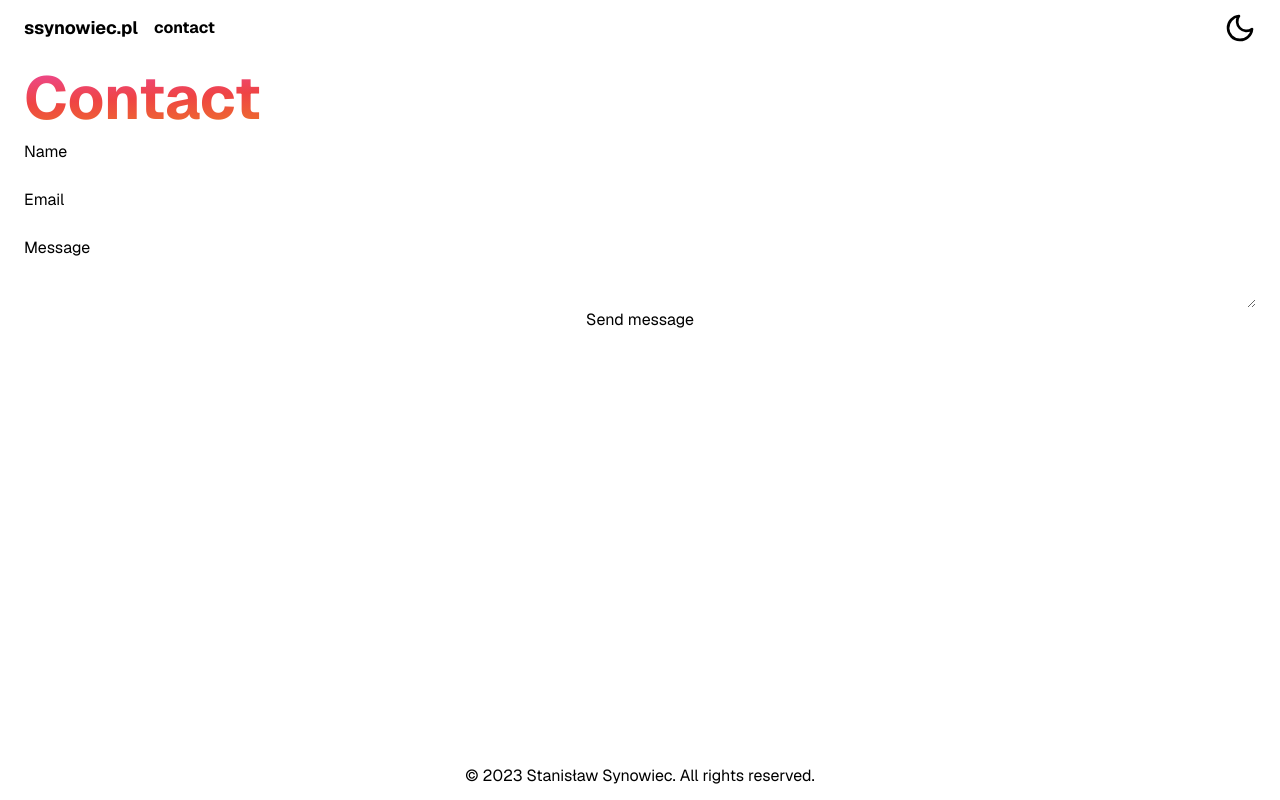
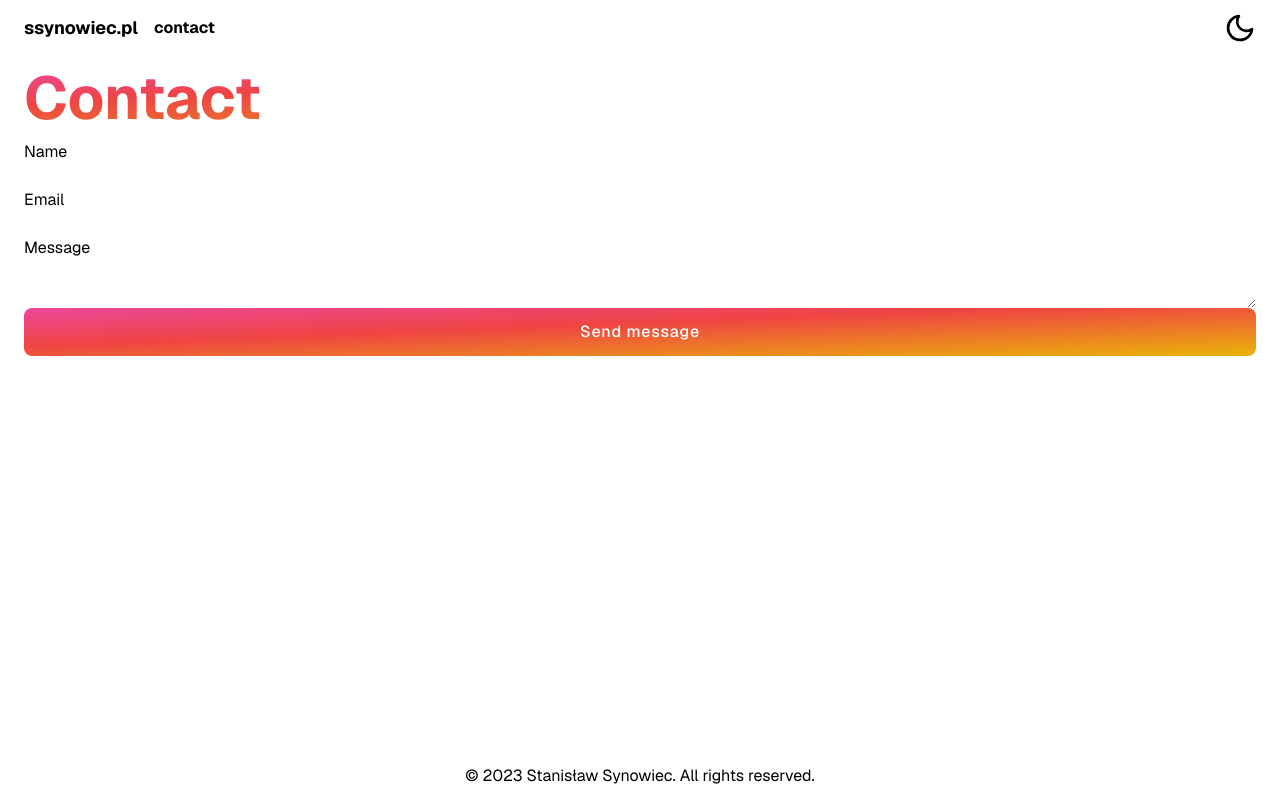
Before and after one commit to ssynowiec/ssynowiec.pl, a Next.js app: page /contact in a window 1280 px wide. Built offline with nearby package versions, Linux system fonts and the light colour scheme; no server answers.

Commit message:
style: primary button

```diff
--- /dev/null
+++ b/src/components/button/button.tsx
@@ -0,0 +1,19 @@
+import { ReactNode } from 'react';
+
+interface ButtonProps {
+  type: 'button' | 'submit' | 'reset';
+  onClick?: () => void;
+  children: ReactNode;
+}
+
+export const Button = ({ type, onClick, children }: ButtonProps) => {
+  return (
+    <button
+      type={type}
+      onClick={onClick}
+      className='rounded-lg bg-gradient-to-br from-[#ec4899] via-[#ef4444] via-40% to-[#eab308] px-5 py-3 font-medium tracking-wider text-white transition duration-200 hover:shadow-md hover:shadow-[#eab308]/50'
+    >
+      {children}
+    </button>
+  );
+};
--- a/src/components/contactForm/contactForm.tsx
+++ b/src/components/contactForm/contactForm.tsx
@@ -1,6 +1,7 @@
 'use client';
 
 import { SubmitHandler, useForm } from 'react-hook-form';
+import { Button } from '@/components/button/button';
 
 interface Inputs {
   name: string;
@@ -25,7 +26,7 @@ export const ContactForm = () => {
       <input type='email' id='email' {...register('email')} />
       <label htmlFor='message'>Message</label>
       <textarea id='message' {...register('message')} />
-      <button type='submit'>Send message</button>
+      <Button type='submit'>Send message</Button>
     </form>
   );
 };
```
